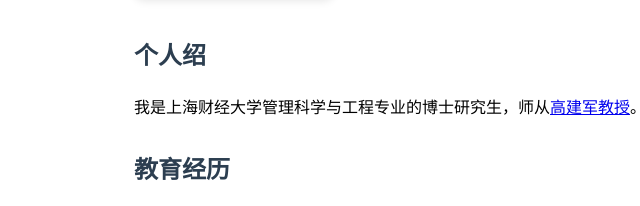
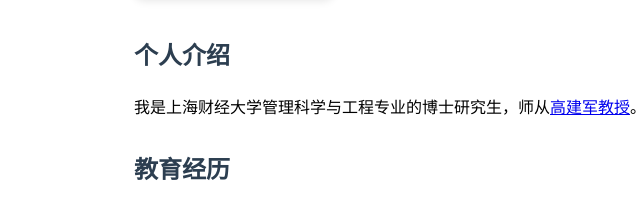
Before and after one commit to JinChengneng/academic_page, a plain HTML site: page index_cn.html in a window 1280 px wide. Shown: the part 290-496 px from the top of the page, 6-646 px from the left. Drawn offline with Linux system fonts and the light colour scheme.

Commit message:
fix: correct Chinese heading typo for personal introduction section
Changed "个人绍" to "个人介绍" to fix incomplete Chinese characters in the heading

```diff
--- a/index_cn.html
+++ b/index_cn.html
@@ -143,7 +143,7 @@
     </div>
 
     <div class="section">
-        <h2>个人绍</h2>
+        <h2>个人介绍</h2>
         <p>我是上海财经大学管理科学与工程专业的博士研究生，师从<a href="https://scholar.google.com/citations?hl=en&user=X1_FIncAAAAJ" target="_blank">高建军教授</a>。2019年毕业于华南理工大学软件工程专业，获得学士学位。</p>
     </div>
 
```
